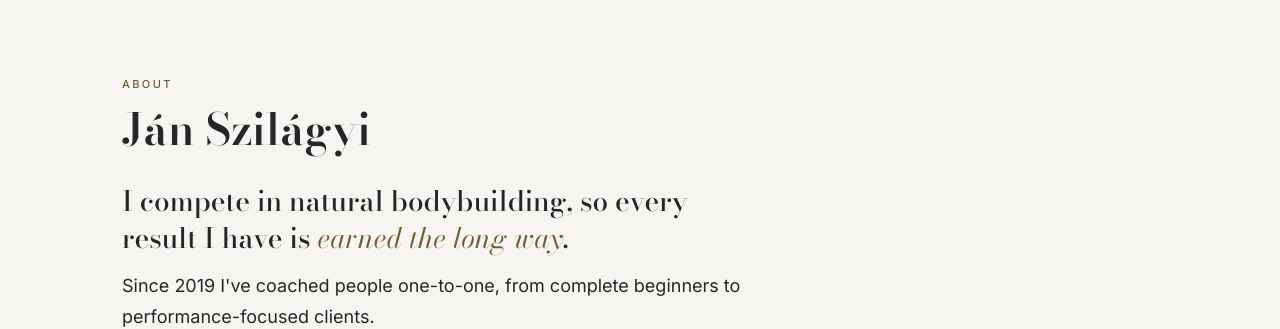
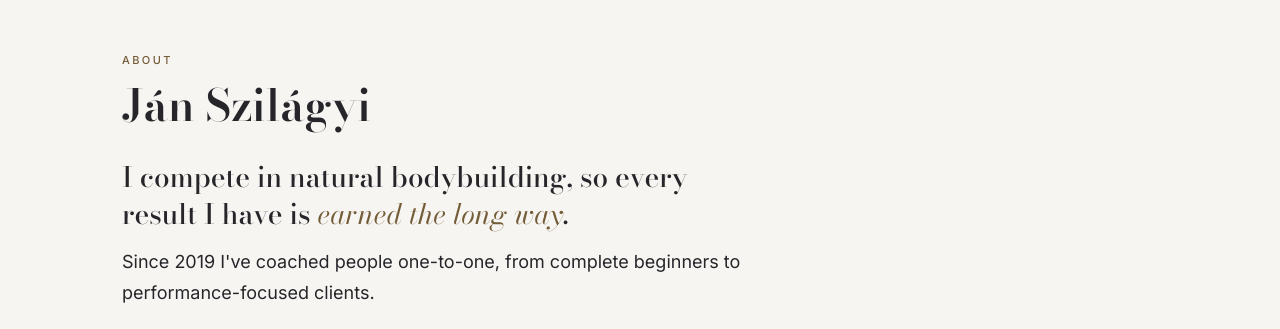
Before and after one commit to janszilagyi/janszilagyi.com, a plain HTML site: page index.html in a window 1280 px wide. Shown: the part 2471-2800 px from the top of the page. Drawn offline with nearby package versions, Linux system fonts and the light colour scheme; no server answers.

Commit message:
About & Contact closer to top edge

```diff
--- a/index.html
+++ b/index.html
@@ -34,6 +34,7 @@
   .results{padding-bottom:0} /* nasleduje tmavý Coaching – oddeľuje ich šampanská linka */
   .results .wrap::after{content:"";display:block;height:1px;background:rgba(191,164,116,.6);margin-top:44px}
   .about p:last-child{margin-bottom:0}
+  .about,.contact{padding-top:36px} /* obsah bližšie k hornej hranici sekcie */
 
   /* Buttons */
   .btns{display:grid;grid-template-columns:1fr 1fr;gap:10px}
@@ -124,6 +125,7 @@
   @media (min-width:900px){
     section{padding:72px 0}
     .results .wrap::after{margin-top:56px}
+    .about,.contact{padding-top:48px}
     .hero{background:var(--black);align-items:center}
     .hero img{left:auto;right:0;width:50%;object-position:center 20%}
     .hero-band{width:50%;max-width:none;margin:0;padding:0 56px 0 max(56px,calc((100vw - 1080px)/2));background:transparent}
```
